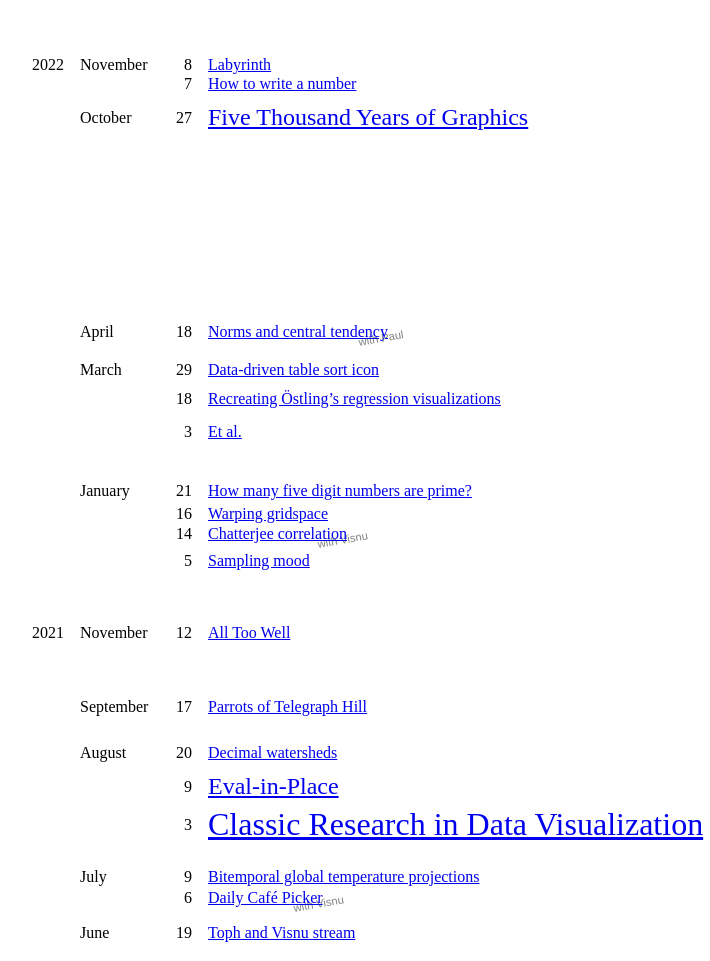
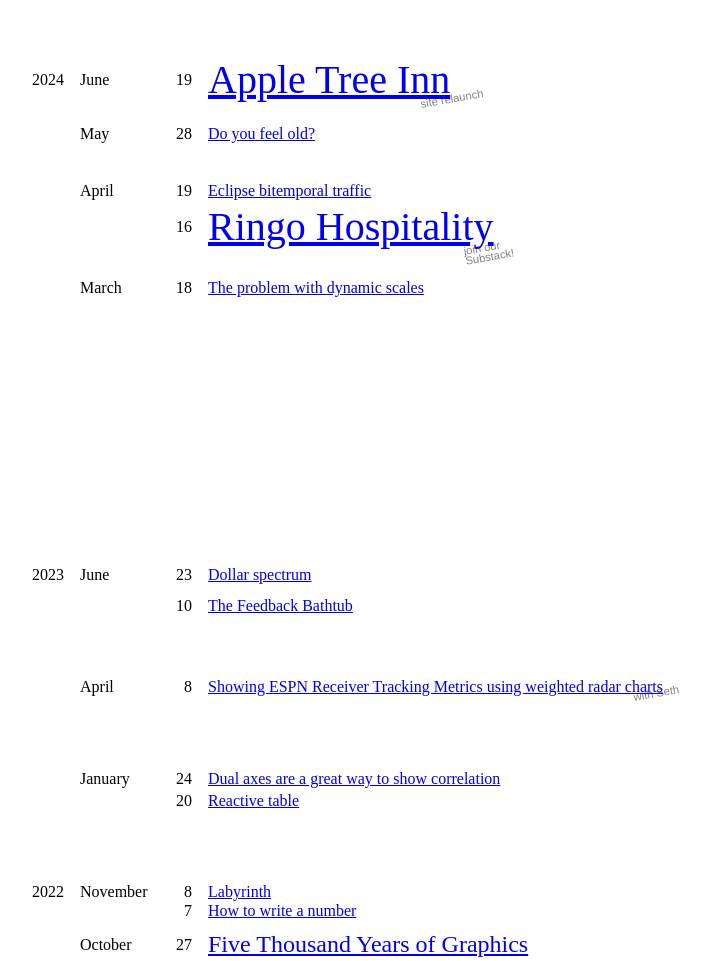
Before and after one commit to tophtucker/tophtucker.github.io, a plain HTML site: page index2.html in a window 1280 px wide. Shown: the top 961 px of the page, without its empty margins (138-848 px from the left). Drawn offline with Linux system fonts and the light colour scheme.

Commit message:
update index2

```diff
--- a/index2.html
+++ b/index2.html
@@ -88,7 +88,87 @@
 
     </style>
     <div class="container">
-        <div class="item" style="margin-bottom: 1px;">
+        <div class="item" style="margin-bottom: 22px;">
+          <div class="year">2024</div>
+          <div class="month">June</div>
+          <div class="day">19</div>
+          <div class="date">June 19, 2024</div>
+          <div style="font-size: 2.5em;">
+            <a href="https://appletreeinnlenox.com/">Apple Tree Inn<div class="note">site relaunch</div></a>
+          </div>
+        </div><div class="item" style="margin-bottom: 39px;">
+          <div class="year"></div>
+          <div class="month">May</div>
+          <div class="day">28</div>
+          <div class="date">May 28, 2024</div>
+          <div>
+            <a href="https://observablehq.com/@tophtucker/do-you-feel-old">Do you feel old?</a>
+          </div>
+        </div><div class="item" style="margin-bottom: 3px;">
+          <div class="year"></div>
+          <div class="month">April</div>
+          <div class="day">19</div>
+          <div class="date">April 19, 2024</div>
+          <div>
+            <a href="https://observablehq.com/@tophtucker/eclipse-bitemporal-traffic?collection=@tophtucker/bitemporal https://observablehq.com/@tophtucker/eclipse-bitemporal-traffic">Eclipse bitemporal traffic</a>
+          </div>
+        </div><div class="item" style="margin-bottom: 29px;">
+          <div class="year"></div>
+          <div class="month"></div>
+          <div class="day">16</div>
+          <div class="date">April 16, 2024</div>
+          <div style="font-size: 2.5em;">
+            <a href="https://ringohospitality.com/">Ringo Hospitality<div class="note">join our Substack!</div></a>
+          </div>
+        </div><div class="item" style="margin-bottom: 269px;">
+          <div class="year"></div>
+          <div class="month">March</div>
+          <div class="day">18</div>
+          <div class="date">March 18, 2024</div>
+          <div>
+            <a href="https://observablehq.com/@tophtucker/the-problem-with-dynamic-scales">The problem with dynamic scales</a>
+          </div>
+        </div><div class="item" style="margin-bottom: 13px;">
+          <div class="year">2023</div>
+          <div class="month">June</div>
+          <div class="day">23</div>
+          <div class="date">June 23, 2023</div>
+          <div>
+            <a href="https://observablehq.com/@tophtucker/dollar-spectrum">Dollar spectrum</a>
+          </div>
+        </div><div class="item" style="margin-bottom: 63px;">
+          <div class="year"></div>
+          <div class="month"></div>
+          <div class="day">10</div>
+          <div class="date">June 10, 2023</div>
+          <div>
+            <a href="https://observablehq.com/@tophtucker/the-feedback-bathtub">The Feedback Bathtub</a>
+          </div>
+        </div><div class="item" style="margin-bottom: 74px;">
+          <div class="year"></div>
+          <div class="month">April</div>
+          <div class="day"> 8</div>
+          <div class="date">April  8, 2023</div>
+          <div>
+            <a href="https://observablehq.com/@tophtucker/espn-receiver-tracking-weighted-radar">Showing ESPN Receiver Tracking Metrics using weighted radar charts<div class="note">with Seth</div></a>
+          </div>
+        </div><div class="item" style="margin-bottom: 4px;">
+          <div class="year"></div>
+          <div class="month">January</div>
+          <div class="day">24</div>
+          <div class="date">January 24, 2023</div>
+          <div>
+            <a href="https://observablehq.com/@tophtucker/dual-axes-are-a-great-way-to-show-correlation">Dual axes are a great way to show correlation</a>
+          </div>
+        </div><div class="item" style="margin-bottom: 73px;">
+          <div class="year"></div>
+          <div class="month"></div>
+          <div class="day">20</div>
+          <div class="date">January 20, 2023</div>
+          <div>
+            <a href="https://observablehq.com/@tophtucker/reactive-table">Reactive table</a>
+          </div>
+        </div><div class="item" style="margin-bottom: 1px;">
           <div class="year">2022</div>
           <div class="month">November</div>
           <div class="day"> 8</div>
@@ -1259,7 +1339,7 @@
         </div>
     </div>
     <!--
-      Last generated Fri Mar 17 2023 09:53:15 GMT-0400 (Eastern Daylight Time)
+      Last generated Sat Jul 13 2024 15:16:54 GMT-0400 (Eastern Daylight Time)
       https://observablehq.com/d/ff3cadadd5f6572c
     -->
 
```
